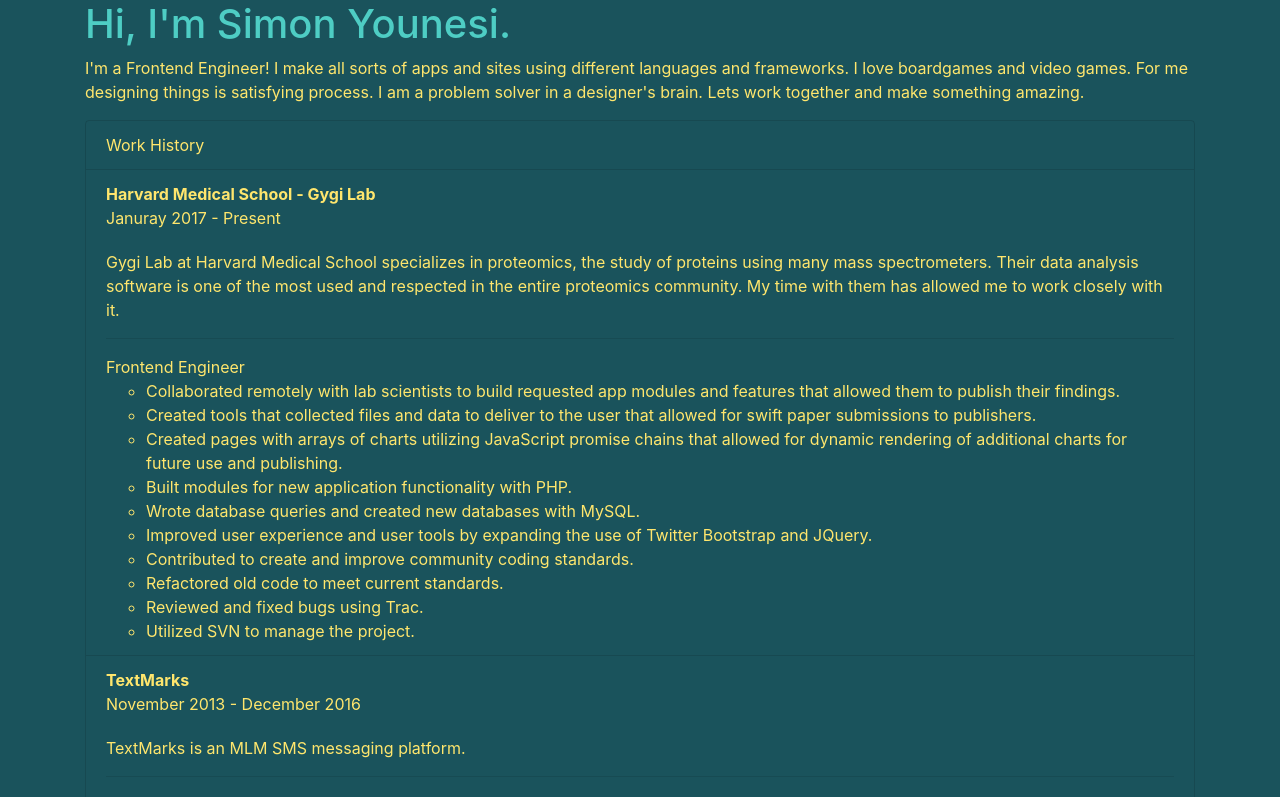
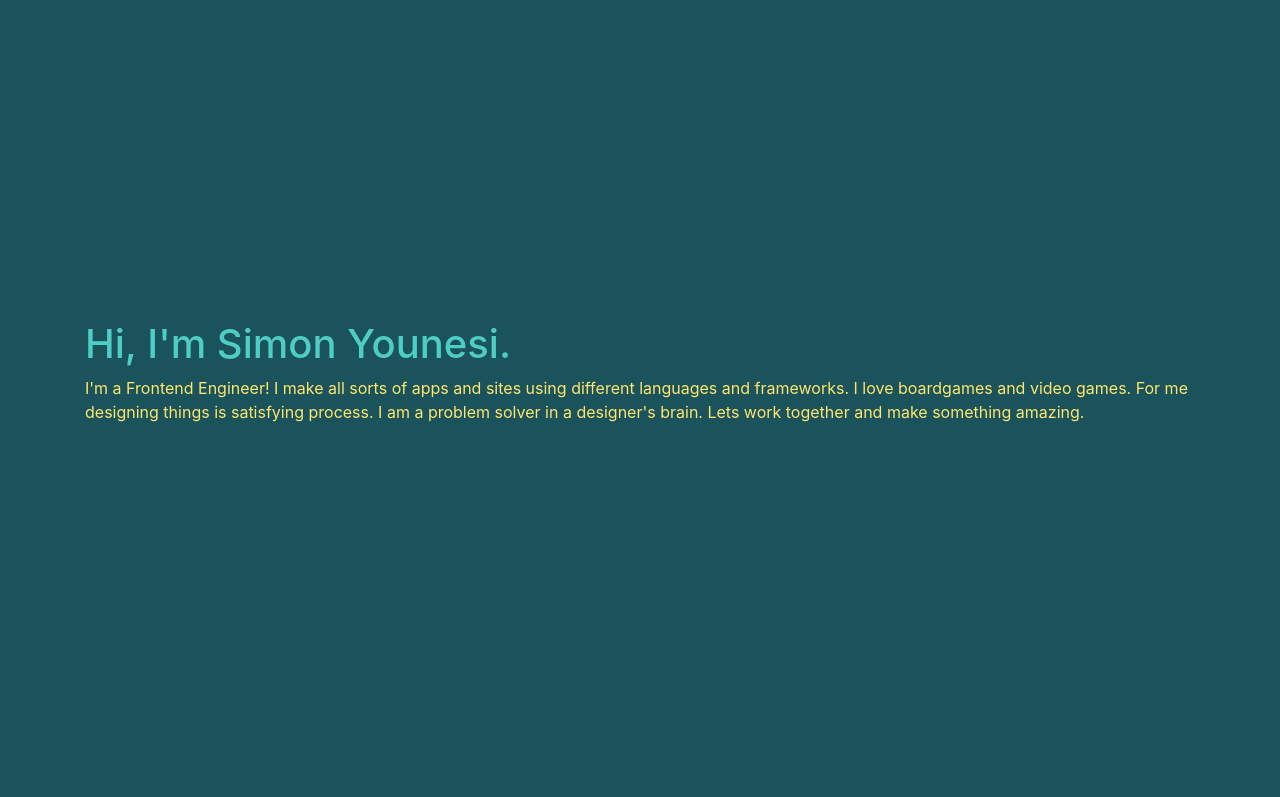
Before and after one commit to moerekh/simonyounesi, a React (Create React App) app: page / in a window 1280 px wide. Shown: the top 797 px of the page. Built offline with nearby package versions, Linux system fonts and the light colour scheme.

Commit message:
Spaced out layout.

```diff
--- a/src/App.js
+++ b/src/App.js
@@ -6,7 +6,7 @@
   render() {
     return(
       <div className="container">
-        <div class="row">
+        <div className="row">
           <div className="col">
             <h1 className="my_greeting">
               Hi, I'm { my_info.name }.
@@ -26,8 +26,11 @@
         {desc}
       </li>
     ))
+
     return(
-      <li className="list-group-item">
+      <div id={"job-" + this.props.job_key} className="row">
+        <hr />
+        <div className="col">
           <span className="employer_name">{this.props.job.employer}</span>
           <span className="job_dates">
           {(this.props.job.duration.start.month)? this.props.job.duration.start.month + " " + this.props.job.duration.start.year : ''}
@@ -41,7 +44,8 @@
           <ul>
             {duty}
           </ul>
-      </li>
+        </div>
+      </div>
     )
   }
 }
@@ -52,6 +56,7 @@
       <ListGroupItems
         key={i}
         job={job}
+        job_key={i}
       >
       </ListGroupItems>
     ))
@@ -59,12 +64,7 @@
       <div className="container">
         <div className="row">
           <div className="col">
-            <ul className="list-group">
-              <li class="list-group-item">
-                <span className="work_history_title">Work History</span>
-              </li>
             {listgroupitems}
-            </ul>
           </div>
         </div>
       </div>
@@ -76,7 +76,7 @@
   return (
     <div className="App">
       <header></header>
-      <main>
+      <main id="fullscreen">
         <Intro></Intro>
         <Employment></Employment>
       </main>
--- a/src/simonyounesi.scss
+++ b/src/simonyounesi.scss
@@ -43,3 +43,22 @@
         display: block;
     }
 }
+
+main#fullscreen {
+    .container {
+        // height: 100vh;
+
+        .row {
+            position: relative;
+            margin-top: 40vh;
+        }
+
+        &:last-child {
+            .row {
+                &:last-child {
+                    margin-bottom: 40vh;
+                }
+            }
+        }
+    }
+}
```
Lines whose indentation alone changed are shown as unchanged.
